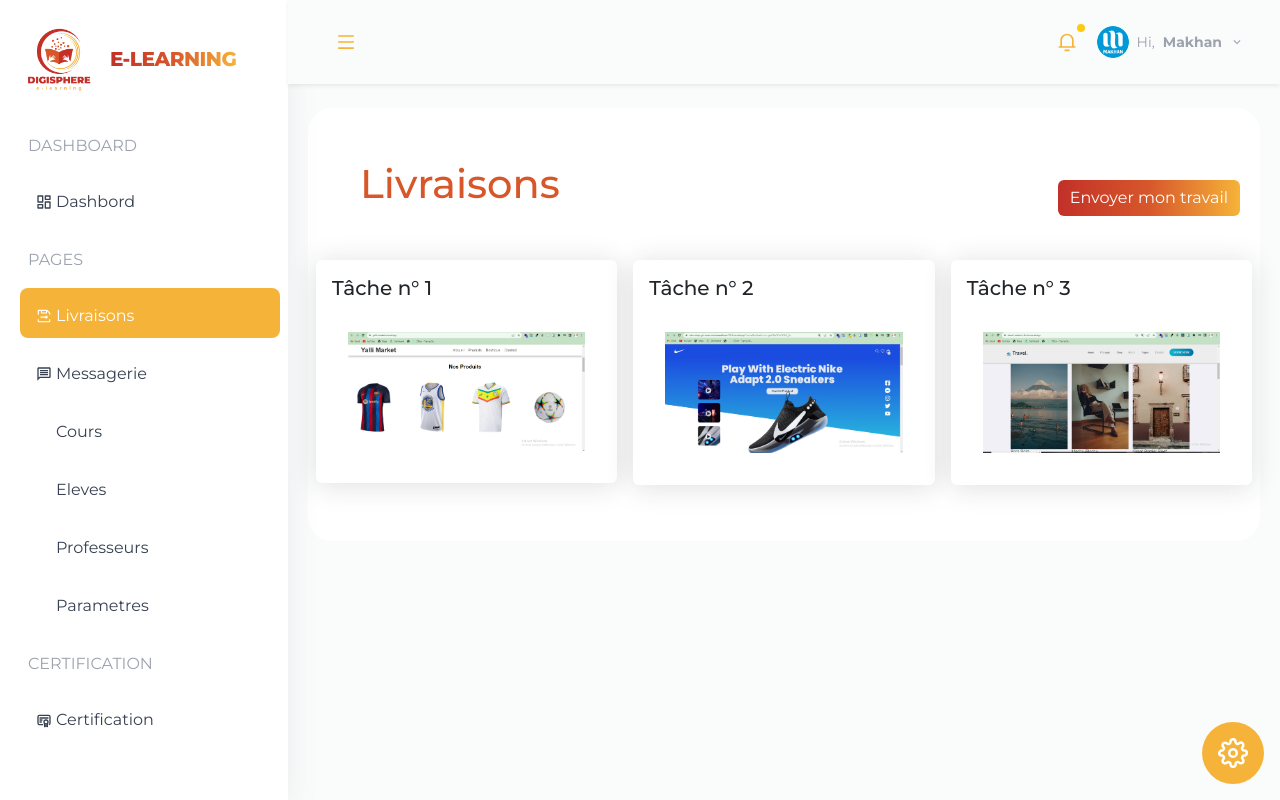
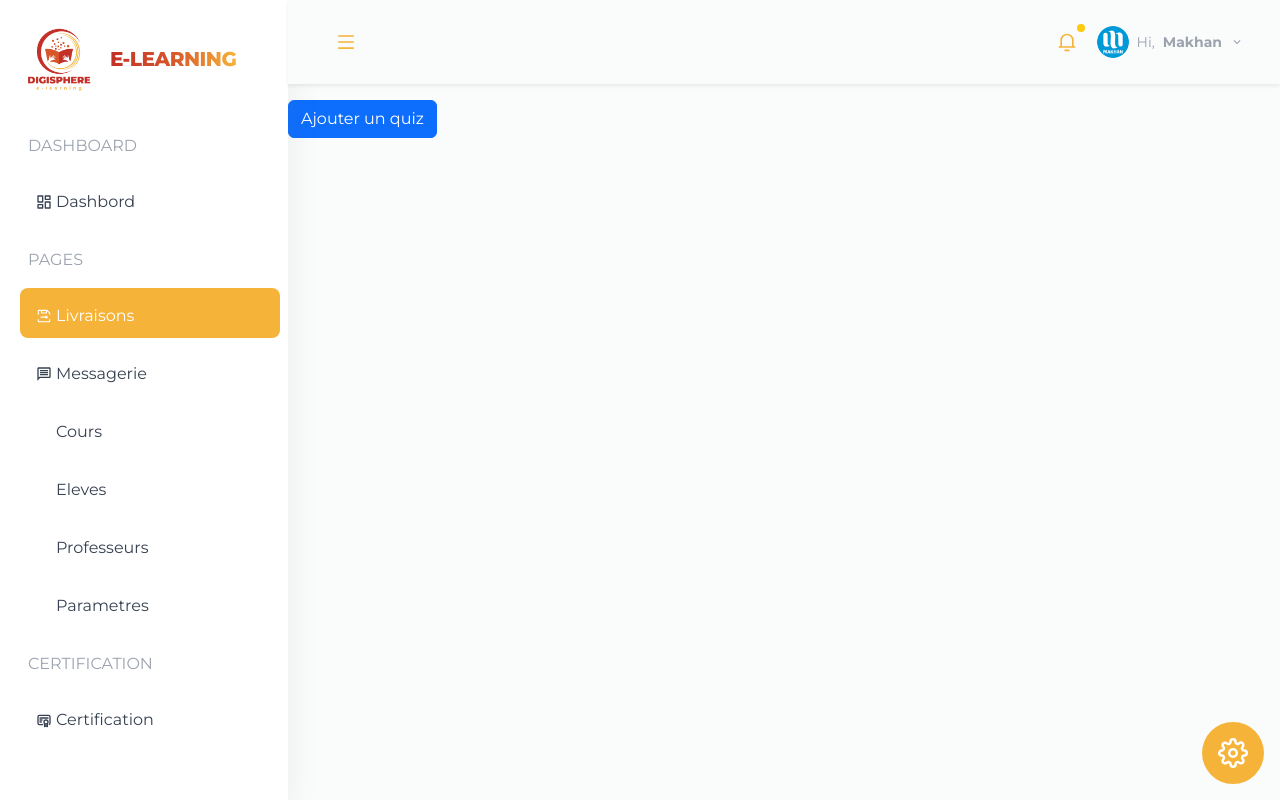
Before and after one commit to yerrymina1195/Tache21, a React (Create React App) app: page /l/livraisons in a window 1280 px wide. Built offline with nearby package versions, Linux system fonts and the light colour scheme; some icons are missing.

Commit message:
Modal quiz

```diff
--- /dev/null
+++ b/src/pages/ListProfs/modaQuiz/ModalQuiz.jsx
@@ -0,0 +1,52 @@
+import React from 'react';
+import 'bootstrap/dist/js/bootstrap.min.js';
+import LabelInput from '../../parametres/LabelInput';
+import ButtonReutilisable from '../../../components/ButtonReutilisable';
+
+const ModalQuiz = () => {
+    return (
+        <div>
+            <button type="button" class="btn btn-primary" data-bs-toggle="modal" data-bs-target="#exampleModalQuiz">
+                Ajouter un quiz
+            </button>
+            {/* <ButtonReutilisable  text='Ajouter un quiz'/> */}
+
+            <div class="modal fade" id="exampleModalQuiz" tabindex="-1" aria-labelledby="exampleModalQuizLabel" aria-hidden="true">
+                <div class="modal-dialog">
+                    <div class="modal-content">
+                        <div class="modal-header">
+                            <h5 class="modal-title" id="exampleModalQuizLabel">Ajouter un quiz</h5>
+                            <button type="button" class="btn-close" data-bs-dismiss="modal" aria-label="Close"></button>
+                        </div>
+                        <div class="modal-body">
+                            <form>
+                                <LabelInput id="" label="Question" placeholder="" type="text" />
+                                <div class="row gx-3 mb-3">
+                                    <div class="col-md-6">
+                                        <LabelInput id="" label="Reponse 1" placeholder="" type="text" />
+                                    </div>
+                                    <div class="col-md-6">
+                                        <LabelInput id="" label="Reponse 2" placeholder="" type="text" />
+                                    </div>
+                                </div>
+                                <div class="row gx-3 mb-3">
+                                    <div className="col-md-6">
+                                        <LabelInput id="" label="Reponse 3" placeholder="" type="text" />
+                                    </div>
+                                    <div class="col-md-6">
+                                        <LabelInput id="" label="Reponse 4" placeholder="" type="text" />
+                                    </div>
+                                </div>
+                                <div className='text-center'>
+                                    <ButtonReutilisable text='Enregistrer' />
+                                </div>
+                            </form>
+                        </div>
+                    </div>
+                </div>
+            </div>
+        </div>
+    );
+};
+
+export default ModalQuiz;
--- a/src/pages/Livraisons.jsx
+++ b/src/pages/Livraisons.jsx
@@ -7,6 +7,7 @@ import img3 from "../data/CAPTURE2.png";
 // import { BiSolidMessageDetail } from 'react-icons/bi';
 // import { AiFillEye } from 'react-icons/ai';
 import ModalBouton from '../components/ModalBouton';
+import ModalQuiz from './ListProfs/modaQuiz/ModalQuiz';
 
 const Data = [
   {
@@ -26,30 +27,34 @@ const Data = [
 
 const Livraisons = () => {
   return (
-    <div className="container">
-      <div className='bg-white m-2 md:m-10 mt-24 p-2 md:p-10 rounded-3xl'>
-        <h1 className=' text-couleur2 p-11 text-start'>Livraisons</h1>
-        <div className='fixed top-[180px] z-[3000] right-10'>
+    // <div className="container">
+    //   <div className='bg-white m-2 md:m-10 mt-24 p-2 md:p-10 rounded-3xl'>
+    //     <h1 className=' text-couleur2 p-11 text-start'>Livraisons</h1>
+    //     <div className='fixed top-[180px] z-[3000] right-10'>
 
-          <ModalBouton />
-        </div>
-        <div className='row g-3'>
-          {Data.map((item) => {
-            return (
-              <div className="col-sm-12 col-md-6 col-lg-4 mb-5">
-                <div className="card p-3 border-0">
-                  <div className="card-title">
-                    <h4 className='fs-5 fw-100 text-dark'>{item.title}</h4>
-                  </div>
-                  <div className="card-body">
-                    <img src={item.imgSrc} alt="" className='img-fluid w-100' />
-                  </div>
-                </div>
-              </div>
-            );
-          })}
-        </div>
-      </div>
+    //       <ModalBouton />
+    //     </div>
+    //     <div className='row g-3'>
+    //       {Data.map((item) => {
+    //         return (
+    //           <div className="col-sm-12 col-md-6 col-lg-4 mb-5">
+    //             <div className="card p-3 border-0">
+    //               <div className="card-title">
+    //                 <h4 className='fs-5 fw-100 text-dark'>{item.title}</h4>
+    //               </div>
+    //               <div className="card-body">
+    //                 <img src={item.imgSrc} alt="" className='img-fluid w-100' />
+    //               </div>
+    //             </div>
+    //           </div>
+    //         );
+    //       })}
+    //     </div>
+    //   </div>
+    // </div>
+
+    <div>
+      <ModalQuiz />
     </div>
   )
 }
--- a/src/pages/parametres/Parametre.jsx
+++ b/src/pages/parametres/Parametre.jsx
@@ -1,4 +1,4 @@
-import {React, useState} from 'react';
+import { React, useState } from 'react';
 import '../parametres/Parametre.css'
 import LabelInput from './LabelInput';
 import ButtonReutilisable from '../../components/ButtonReutilisable';
@@ -36,7 +36,7 @@ const Parametre = () => {
                                 </div>
                                 <div className="col-md-6 d-flex justify-content-md-end align-items-lg-end justify-content-sm-start align-items-sm-start">
                                     {/* <img class="" src="https://img.freepik.com/vecteurs-premium/profil-personnage-dessin-anime-avatar-homme-affaires_18591-50581.jpg?w=2000" alt="Profil" /> */}
-                                    {imageURL && <img id="image"  className="img-account-profile rounded-circle me-4" src={imageURL} alt="Selected" />}
+                                    {imageURL && <img id="image" className="img-account-profile rounded-circle me-4" src={imageURL} alt="Selected" />}
                                 </div>
                             </div>
                             <div class="card-body">
```
Lines whose indentation alone changed are shown as unchanged.
